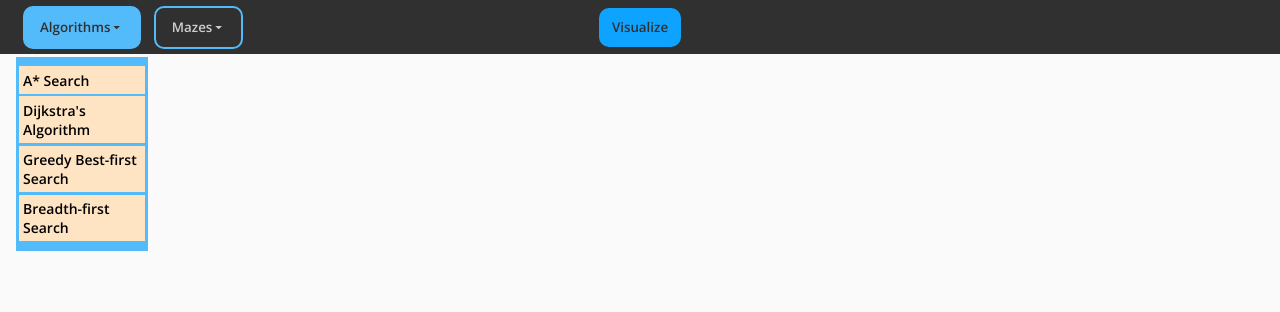
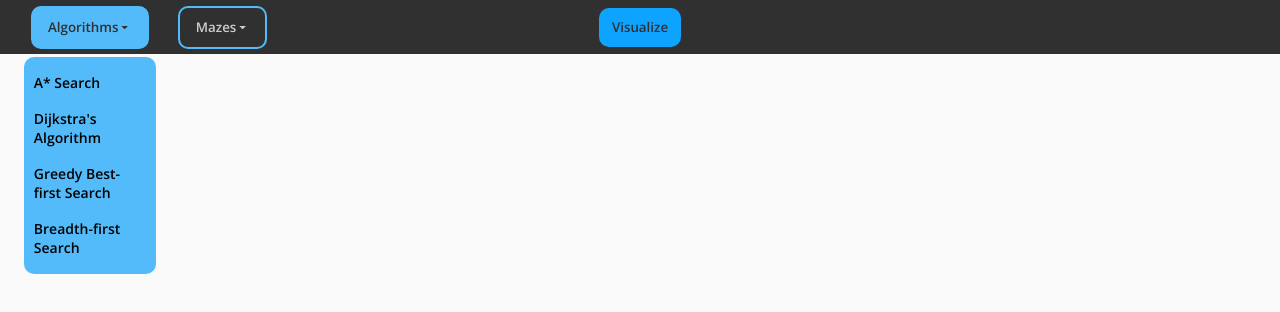
Before and after one commit to dfoltynski/pathfinding-visualiser, a React (Create React App) app: page / in a window 1280 px wide. Both pictures are taken after a click on the button "Algorithms". Shown: the top 312 px of the page. Built offline with nearby package versions, Linux system fonts and the light colour scheme.

Commit message:
dropdown list styled

```diff
--- a/src/App.css
+++ b/src/App.css
@@ -45,6 +45,7 @@ nav {
 .dropdown--active {
   background-color: rgb(84, 187, 250);
   color: rgb(48, 48, 48);
+  border-radius: 10px;
 }
 
 .options__nav__button__content {
@@ -56,8 +57,9 @@ nav {
   cursor: pointer;
 }
 
-.options__nav__button_container {
+.options__button__container {
   position: relative;
+  margin: 0 0.5em;
   /* background-color: beige; */
 }
 
@@ -68,15 +70,22 @@ nav {
   margin: 0.5rem 0;
   position: absolute;
   background-color: rgb(84, 187, 250);
+  border-radius: 10px;
   list-style: none;
   padding: 0.5em 0;
 }
 
 .dropdown__list__item {
   cursor: pointer;
-  background-color: bisque;
   margin: 0.2em;
-  padding: 0.3em;
+  padding: 0.5em;
+  border-radius: 5px;
+
+  transition: 0.2s ease-in-out;
+}
+
+.dropdown__list__item:hover {
+  background-color: rgb(55, 174, 248);
 }
 
 .nav__button--activate {
@@ -97,3 +106,19 @@ nav {
 .nav__button--activate:hover {
   background-color: rgb(10, 145, 230);
 }
+
+/* ----------- LEGEND ----------- */
+.legend {
+  background-color: rgb(244, 244, 244);
+  height: 3.5em;
+  margin: 0;
+  list-style-type: none;
+  display: flex;
+  justify-content: center;
+  align-items: center;
+}
+
+.legend__item {
+  float: left;
+  margin: 0 0.5em;
+}
--- a/src/App.tsx
+++ b/src/App.tsx
@@ -1,5 +1,5 @@
 import React from "react";
-import { Navbar } from "./components";
+import { Navbar, Legend } from "./components";
 
 import "./App.css";
 
@@ -7,6 +7,7 @@ function App() {
   return (
     <div className="App">
       <Navbar />
+      {/* <Legend /> */}
     </div>
   );
 }
--- /dev/null
+++ b/src/components/DropdownButton.tsx
@@ -0,0 +1,45 @@
+import React, { useState, useRef, useEffect } from "react";
+import { IoMdArrowDropdown } from "react-icons/io";
+
+import "../App.css";
+
+interface IDropdownProps {
+  title: string;
+  listItems: Array<string>;
+}
+
+export default function DropdownButton({ title, listItems }: IDropdownProps) {
+  const [showDropdownList, setShowDropdownList] = useState<boolean>(false);
+
+  const dropdownButton = useRef<HTMLButtonElement>(
+    document.createElement("button")
+  );
+
+  const toggleDropdownList = (e: any): void => {
+    setShowDropdownList(!showDropdownList);
+
+    dropdownButton.current.classList.toggle("dropdown--active");
+  };
+
+  return (
+    <div className="options__button__container">
+      <button
+        className="options__nav__button--dropdown"
+        ref={dropdownButton}
+        onClick={(e) => toggleDropdownList(e)}
+      >
+        <div className="options__nav__button__content">
+          <span className="options__nav__button__text">{title}</span>
+          <IoMdArrowDropdown />
+        </div>
+      </button>
+      {showDropdownList ? (
+        <ul className="options__dropdown__list">
+          {listItems.map((element) => (
+            <li className="dropdown__list__item">{element}</li>
+          ))}
+        </ul>
+      ) : null}
+    </div>
+  );
+}
--- /dev/null
+++ b/src/components/Legend.tsx
@@ -0,0 +1,13 @@
+import React from "react";
+
+import "../App.css";
+
+export default function Legend() {
+  return (
+    <ul className="legend">
+      <li className="legend__item">Start node</li>
+      <li className="legend__item">End node</li>
+      <li className="legend__item">Barrier node</li>
+    </ul>
+  );
+}
--- a/src/components/Navbar.tsx
+++ b/src/components/Navbar.tsx
@@ -1,85 +1,26 @@
 import React, { useState, useRef } from "react";
-import DropDownBtnIcon from "./utils/DropDownBtnIcon";
-import { IoMdArrowDropdown } from "react-icons/io";
+
+import DropdownButton from "./DropdownButton";
 
 import "../App.css";
 
 function Navbar() {
-  const [
-    showDropdownAlgorithmsList,
-    setShowDropdownAlgorithmsList,
-  ] = useState<boolean>(false);
-  const [showDropdownMazesList, setShowDropdownMazesList] = useState<boolean>(
-    false
-  );
-
-  const dropdownMazeButton = useRef<HTMLButtonElement>(
-    document.createElement("button")
-  );
-
-  const dropdownAlgorithmButton = useRef<HTMLButtonElement>(
-    document.createElement("button")
-  );
-
-  const toggleDropdownAlgorithmsList = (): void => {
-    setShowDropdownAlgorithmsList(!showDropdownAlgorithmsList);
-    setShowDropdownMazesList(false);
-
-    dropdownAlgorithmButton.current.classList.toggle("dropdown--active");
-    dropdownMazeButton.current.classList.remove("dropdown--active");
-  };
-
-  const toggleDropdownMazesList = (): void => {
-    setShowDropdownMazesList(!showDropdownMazesList);
-    setShowDropdownAlgorithmsList(false);
-    dropdownMazeButton.current.classList.toggle("dropdown--active");
-    dropdownAlgorithmButton.current.classList.remove("dropdown--active");
-  };
-
   return (
     <nav>
       <div className="options">
-        <div className="options__nav__button_container">
-          <button
-            className="options__nav__button--dropdown"
-            onClick={toggleDropdownAlgorithmsList}
-            ref={dropdownAlgorithmButton}
-          >
-            <div className="options__nav__button__content">
-              <span className="options__nav__button__text">Algorithms</span>
-              <IoMdArrowDropdown />
-            </div>
-          </button>
-          {showDropdownAlgorithmsList ? (
-            <ul className="options__dropdown__list">
-              <li className="dropdown__list__item">A* Search</li>
-              <li className="dropdown__list__item">Dijkstra's Algorithm</li>
-              <li className="dropdown__list__item">Greedy Best-first Search</li>
-              <li className="dropdown__list__item">Breadth-first Search</li>
-            </ul>
-          ) : null}
-        </div>
-
-        <div className="options__nav__button_container">
-          <button
-            className="options__nav__button--dropdown"
-            onClick={toggleDropdownMazesList}
-            ref={dropdownMazeButton}
-          >
-            <div className="options__nav__button__content">
-              <span className="options__nav__button__text">Mazes</span>
-              <IoMdArrowDropdown />
-            </div>
-          </button>
-          {showDropdownMazesList ? (
-            <ul className="options__dropdown__list">
-              <li className="dropdown__list__item">A* Search</li>
-              <li className="dropdown__list__item">Dijkstra's Algorithm</li>
-              <li className="dropdown__list__item">Greedy Best-first Search</li>
-              <li className="dropdown__list__item">Breadth-first Search</li>
-            </ul>
-          ) : null}
-        </div>
+        <DropdownButton
+          title="Algorithms"
+          listItems={[
+            "A* Search",
+            "Dijkstra's Algorithm",
+            "Greedy Best-first Search",
+            "Breadth-first Search",
+          ]}
+        />
+        <DropdownButton
+          title="Mazes"
+          listItems={["Random Maze", "Vertical Maze", "Horizontal Maze"]}
+        />
       </div>
 
       <button className="nav__button--activate">
--- a/src/components/index.ts
+++ b/src/components/index.ts
@@ -1 +1,2 @@
 export { default as Navbar } from "./Navbar";
+export { default as Legend } from "./Legend";
```
Also changed, not shown: src/components/utils/DropDownBtnIcon.tsx (deleted, +0 -10 lines), src/components/utils/style.css (deleted, +0 -10 lines).
